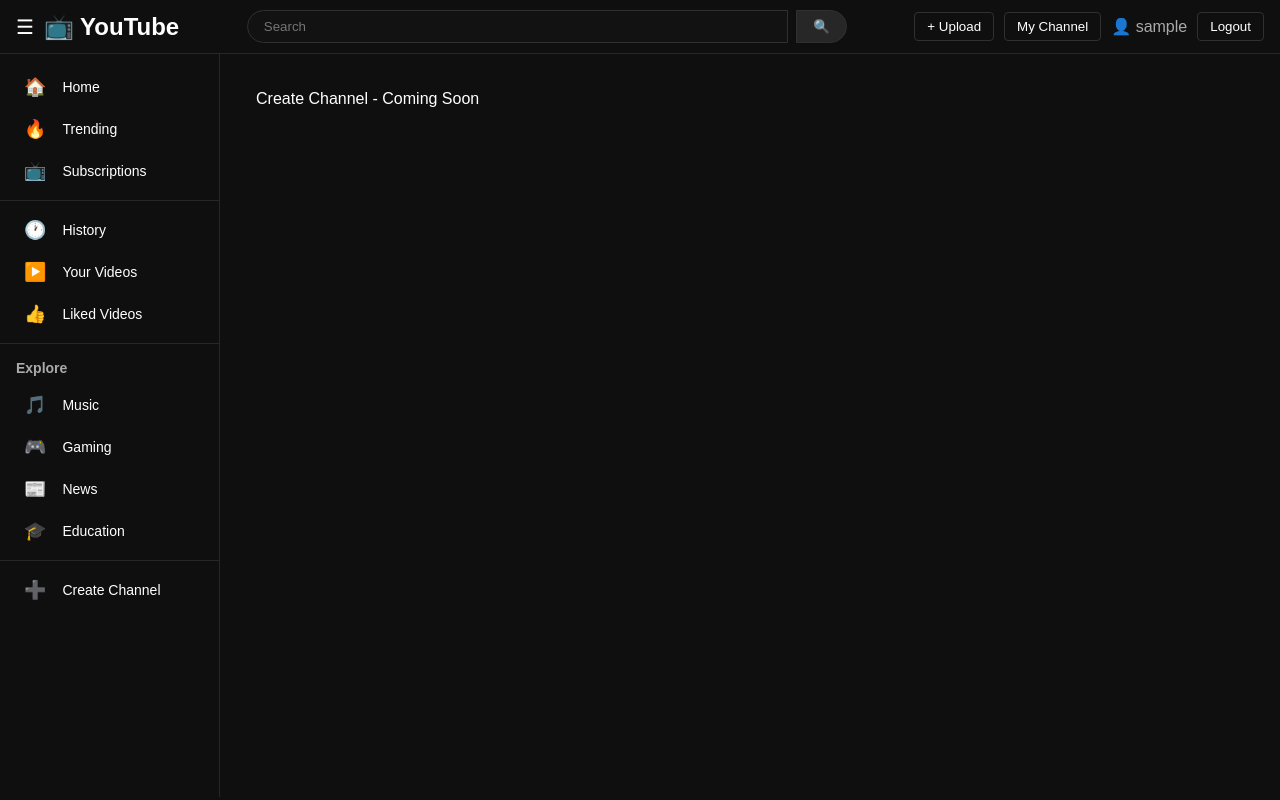
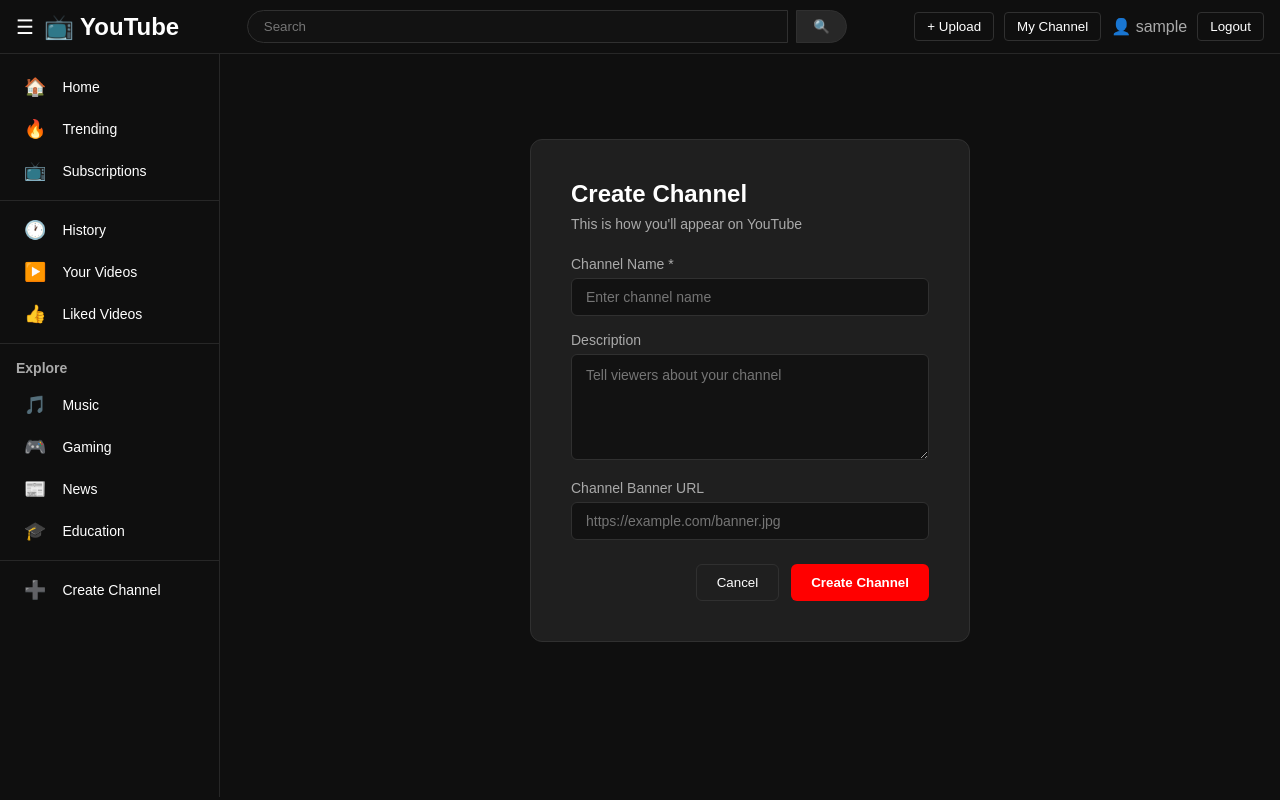
Before and after one commit to luffy-code-pirate/Youtube_clone, a React app in the folder Frontend/: page /create-channel in a window 1280 px wide. Built offline with nearby package versions, Linux system fonts and the light colour scheme; sample sign-in values are in the browser's storage; the HTML template or start-up script is replaced by a standard one.

Commit message:
Updated CreateChannel

```diff
--- a/Frontend/src/pages/CreateChannel.jsx
+++ b/Frontend/src/pages/CreateChannel.jsx
@@ -1,3 +1,190 @@
+import { useState, useEffect } from "react";
+import { useNavigate } from "react-router-dom";
+import api from "../api/axios";
+import { useAuth } from "../context/AuthContext";
+
 export default function CreateChannel() {
-  return <div style={{ color: "white", padding: "20px" }}>Create Channel - Coming Soon</div>;
+  const { user } = useAuth();
+  const navigate = useNavigate();
+
+  const [form, setForm] = useState({
+    channelName: "",
+    description: "",
+    channelBanner: "",
+  });
+  const [error, setError] = useState("");
+  const [loading, setLoading] = useState(false);
+
+  // If user is not logged in, redirect to login
+  useEffect(() => {
+    if (!user) navigate("/login");
+  }, [user]);
+
+  const handleSubmit = async (e) => {
+    e.preventDefault();
+    setError("");
+
+    // Validation
+    if (!form.channelName.trim()) {
+      return setError("Channel name is required");
+    }
+
+    try {
+      setLoading(true);
+      const res = await api.post("/channels", form);
+      // After creating channel, go to that channel's page
+      navigate(`/channel/${res.data._id}`);
+    } catch (err) {
+      setError(err.response?.data?.message || "Failed to create channel");
+    } finally {
+      setLoading(false);
+    }
+  };
+
+  return (
+    <div style={{
+      minHeight: "80vh",
+      display: "flex",
+      alignItems: "center",
+      justifyContent: "center",
+    }}>
+      <div style={{
+        backgroundColor: "#1f1f1f",
+        padding: "40px",
+        borderRadius: "12px",
+        width: "100%",
+        maxWidth: "440px",
+        border: "1px solid #303030",
+      }}>
+        {/* Header */}
+        <h2 style={{ color: "white", marginBottom: "8px" }}>Create Channel</h2>
+        <p style={{ color: "#aaa", fontSize: "14px", marginBottom: "24px" }}>
+          This is how you'll appear on YouTube
+        </p>
+
+        {/* Error message */}
+        {error && (
+          <div style={{
+            backgroundColor: "#3a1a1a",
+            color: "#ff6b6b",
+            padding: "10px",
+            borderRadius: "6px",
+            marginBottom: "16px",
+            fontSize: "14px",
+          }}>
+            {error}
+          </div>
+        )}
+
+        <form onSubmit={handleSubmit}>
+          {/* Channel Name */}
+          <div style={{ marginBottom: "16px" }}>
+            <label style={labelStyle}>Channel Name *</label>
+            <input
+              type="text"
+              value={form.channelName}
+              onChange={(e) => setForm({ ...form, channelName: e.target.value })}
+              placeholder="Enter channel name"
+              style={inputStyle}
+            />
+          </div>
+
+          {/* Description */}
+          <div style={{ marginBottom: "16px" }}>
+            <label style={labelStyle}>Description</label>
+            <textarea
+              value={form.description}
+              onChange={(e) => setForm({ ...form, description: e.target.value })}
+              placeholder="Tell viewers about your channel"
+              rows={4}
+              style={{
+                ...inputStyle,
+                resize: "vertical",  /* allow vertical resize only */
+                lineHeight: "1.5",
+              }}
+            />
+          </div>
+
+          {/* Banner URL */}
+          <div style={{ marginBottom: "24px" }}>
+            <label style={labelStyle}>Channel Banner URL</label>
+            <input
+              type="text"
+              value={form.channelBanner}
+              onChange={(e) => setForm({ ...form, channelBanner: e.target.value })}
+              placeholder="https://example.com/banner.jpg"
+              style={inputStyle}
+            />
+            {/* Preview banner if URL is provided */}
+            {form.channelBanner && (
+              <img
+                src={form.channelBanner}
+                alt="Banner preview"
+                style={{
+                  width: "100%",
+                  height: "80px",
+                  objectFit: "cover",
+                  borderRadius: "6px",
+                  marginTop: "8px",
+                }}
+              />
+            )}
+          </div>
+
+          {/* Buttons */}
+          <div style={{ display: "flex", gap: "12px", justifyContent: "flex-end" }}>
+            <button
+              type="button"
+              onClick={() => navigate("/")}
+              style={{
+                padding: "10px 20px",
+                backgroundColor: "transparent",
+                color: "white",
+                border: "1px solid #303030",
+                borderRadius: "6px",
+                cursor: "pointer",
+              }}
+            >
+              Cancel
+            </button>
+            <button
+              type="submit"
+              disabled={loading}
+              style={{
+                padding: "10px 20px",
+                backgroundColor: "#ff0000",
+                color: "white",
+                border: "none",
+                borderRadius: "6px",
+                cursor: loading ? "not-allowed" : "pointer",
+                opacity: loading ? 0.7 : 1,
+                fontWeight: "bold",
+              }}
+            >
+              {loading ? "Creating..." : "Create Channel"}
+            </button>
+          </div>
+        </form>
+      </div>
+    </div>
+  );
 }
+
+const labelStyle = {
+  display: "block",
+  marginBottom: "6px",
+  color: "#aaa",
+  fontSize: "14px",
+};
+
+const inputStyle = {
+  width: "100%",
+  padding: "10px 14px",
+  backgroundColor: "#121212",
+  border: "1px solid #303030",
+  borderRadius: "6px",
+  color: "white",
+  fontSize: "14px",
+  outline: "none",
+  boxSizing: "border-box",
+};
```
